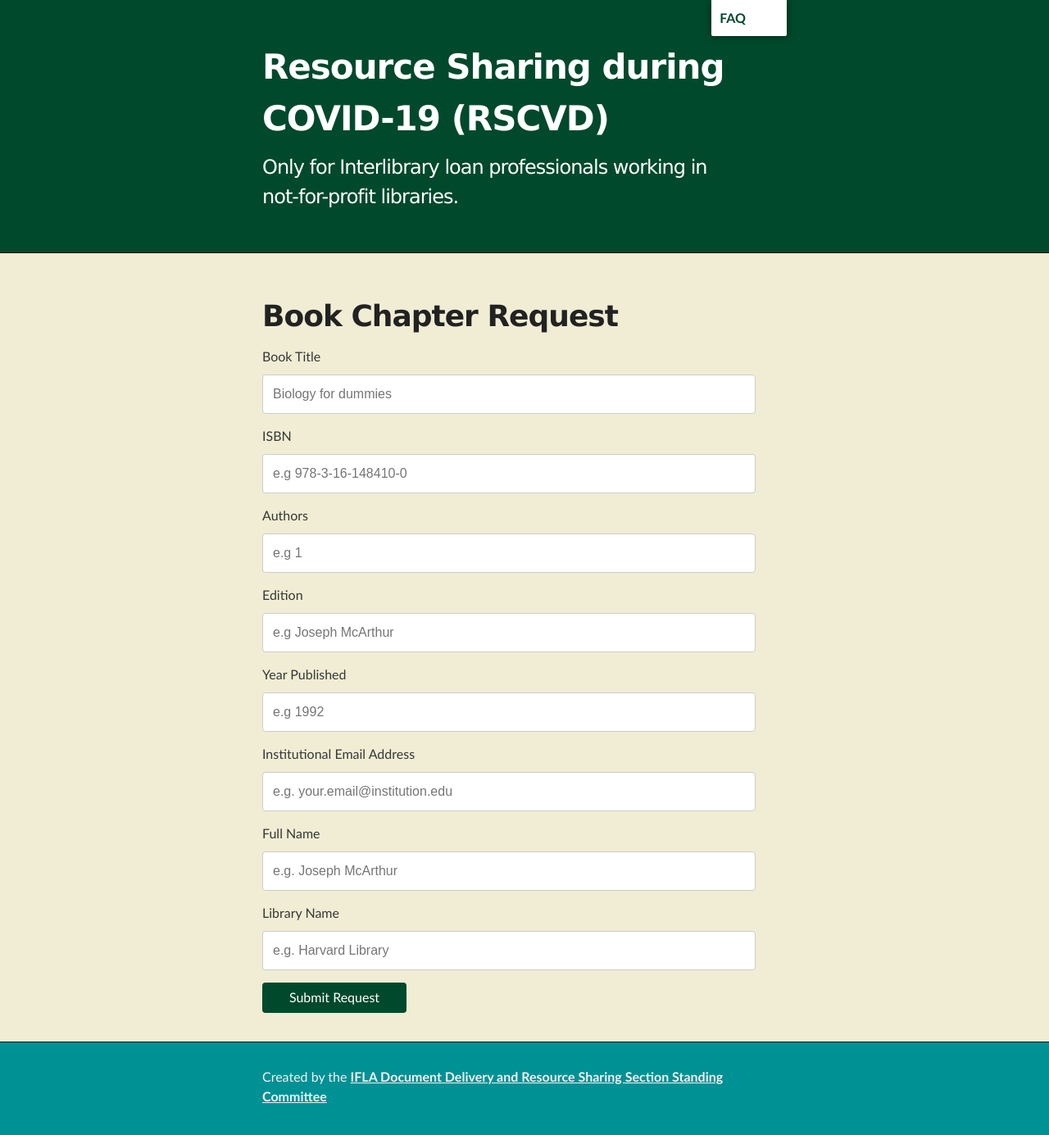
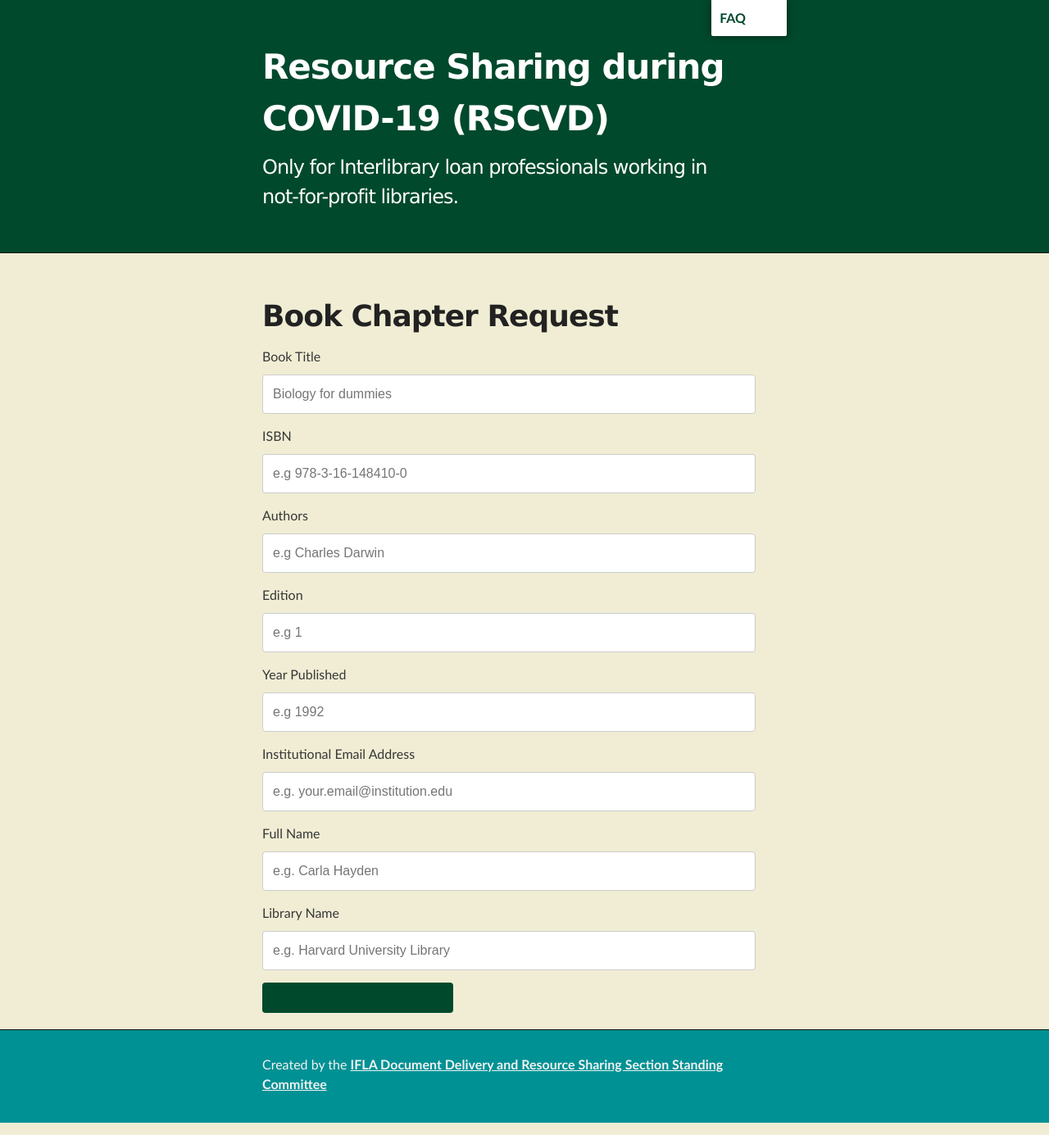
Before and after one commit to JosephMcArthur/rscvd-dev, a Jekyll site: the page built from book.html, in a window 1280 px wide. Shown: the whole page at 82% size. Built offline with Jekyll 4.4.1, drawn with Linux system fonts in a browser that asks for light colours.

Commit message:
lots of improvements

```diff
--- a/book.html
+++ b/book.html
@@ -7,31 +7,30 @@ layout: form
 <form>
 
 <label>Book Title</label>
-<p><input class="oabutton_form" type="text" id="title" placeholder="Biology for dummies" style="box-shadow:none;"></p>
-<!-- TODO: Joe: do we need the box-shadow -->
+<p><input class="oabutton_form" type="text" id="title" placeholder="Biology for dummies"></p>
 
 <label>ISBN</label>
-<p><input class="oabutton_form" type="text" id="ISBN" placeholder="e.g 978-3-16-148410-0" style="box-shadow:none;"></p>
+<p><input class="oabutton_form" type="text" id="ISBN" placeholder="e.g 978-3-16-148410-0"></p>
 
 <label>Authors</label>
-<p><input class="oabutton_form" type="text" id="authors" placeholder="e.g 1" style="box-shadow:none;"></p>
+<p><input class="oabutton_form" type="text" id="authors" placeholder="e.g Charles Darwin"></p>
 
 <label>Edition</label>
-<p><input class="oabutton_form" type="text" id="edition" placeholder="e.g Joseph McArthur" style="box-shadow:none;"></p>
+<p><input class="oabutton_form" type="text" id="edition" placeholder="e.g 1"></p>
 
 <label>Year Published</label>
-<p><input class="oabutton_form" type="text" id="year" placeholder="e.g 1992" style="box-shadow:none;"></p>
+<p><input class="oabutton_form" type="text" id="year" placeholder="e.g 1992"></p>
 
 <label>Institutional Email Address</label>
-<p><input class="oabutton_form" type="email" id="email" placeholder="e.g. your.email@institution.edu" style="box-shadow:none;"></p>
+<p><input class="oabutton_form" type="email" id="email" placeholder="e.g. your.email@institution.edu"></p>
 
 <label>Full Name</label>
-<p><input class="oabutton_form" type="text" id="name" placeholder="e.g. Joseph McArthur" style="box-shadow:none;"></p>
+<p><input class="oabutton_form" type="text" id="name" placeholder="e.g. Carla Hayden"></p>
 
 <label>Library Name</label>
-<p><input class="oabutton_form" type="text" id="organization" placeholder="e.g. Harvard Library" style="box-shadow:none;"></p>
+<p><input class="oabutton_form" type="text" id="organization" placeholder="e.g. Harvard University Library"></p>
 
-<p><a class="oabutton_find" href="/ill-covid/thanks" id="submit" aria-label="submit" style="min-width:150px;">Submit Request</a></p>
+<input class="oabutton_find" href="/ill-covid/thanks" id="submit" aria-label="submit" style="min-width:150px;" type="Submit Request">
 <!-- TODO: Joe: make this an input class -->
 <!-- TODO: Joe: does stopping default on this stop built in browser validation? https://developer.mozilla.org/en-US/docs/Web/HTML/Attributes/required / https://css-tricks.com/form-validation-ux-html-css/ -->
 
```
